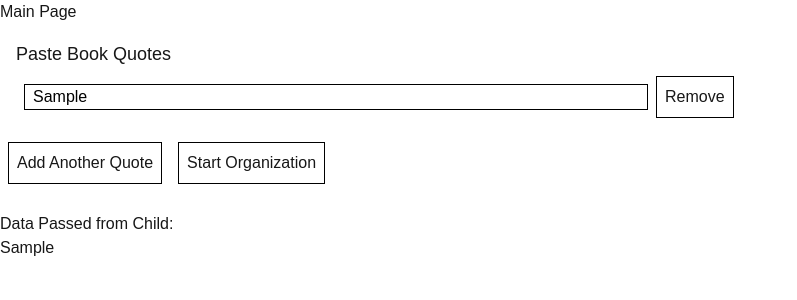
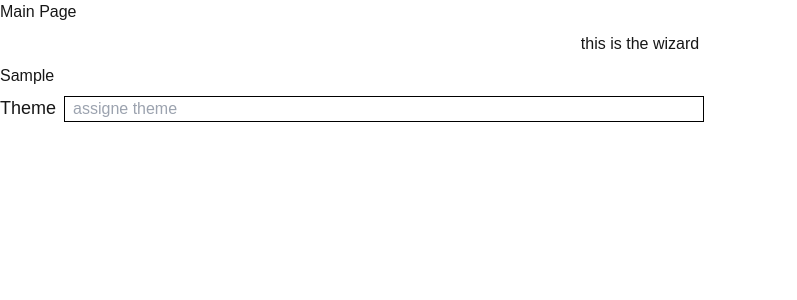
Before and after one commit to idelgado2/bookdigest, a Next.js app: page /notebook in a window 1280 px wide. Both pictures are taken after typing "Sample" into the empty fields and a click on the button "Start Organization". Shown: the top 300 px of the page, without its empty margins (0-797 px from the left). Built offline with nearby package versions, Linux system fonts and the light colour scheme.

Commit message:
keeping state in parent page component

```diff
--- a/app/notebook/page.tsx
+++ b/app/notebook/page.tsx
@@ -1,24 +1,34 @@
 "use client";
 import { useState } from "react";
 import Form from "../ui/noteform";
+import WizardContainer from "../ui/wizard-ui/wizard-container";
 
 export default function Page() {
   const [data, setData] = useState([]);
 
-  const saveQuotes = (childFormData: any) => {
-    setData(childFormData);
+  const saveQuotes = (formData: any) => {
+    setData(formData);
+  };
+
+  const updateQuoteTheme = (id: number, newTheme: string) => {
+    setData((prevData: any) => {
+      return prevData.map((quote: any) => {
+        if (quote.id === id) {
+          return { ...quote, theme: newTheme };
+        } else {
+          return quote;
+        }
+      });
+    });
   };
 
   return (
     <main>
       <h3>Main Page</h3>
-      <Form saveQuotesToParent={saveQuotes} />
-      <h5 className="pt-5">
-        Data Passed from Child:
-        {data.map((item) => (
-          <p key={item.id}>{item.value}</p>
-        ))}
-      </h5>
+      {data.length === 0 && <Form saveQuotesToParent={saveQuotes} />}
+      {data.length !== 0 && (
+        <WizardContainer quotes={data} updateQuoteTheme={updateQuoteTheme} />
+      )}
     </main>
   );
 }
--- a/app/ui/noteform.tsx
+++ b/app/ui/noteform.tsx
@@ -3,7 +3,7 @@ import { Button } from "./button";
 
 export default function Form({ saveQuotesToParent }: any) {
   const [inputs, setInputs] = useState([
-    { id: crypto.randomUUID(), value: "" },
+    { id: crypto.randomUUID(), value: "", theme: "" },
   ]);
 
   const handleInputChange = (e: any, id: string) => {
@@ -17,7 +17,7 @@ export default function Form({ saveQuotesToParent }: any) {
   };
 
   const handleAddInput = () => {
-    const newInput = { id: crypto.randomUUID(), value: "" };
+    const newInput = { id: crypto.randomUUID(), value: "", theme: "" };
     setInputs([...inputs, newInput]);
   };
 
--- /dev/null
+++ b/app/ui/wizard-ui/wizard-container.tsx
@@ -0,0 +1,23 @@
+import { useState } from "react";
+import Wizard from "./wizard";
+import WizardSection from "./wizard-section";
+
+export default function WizardContainer({ quotes, updateQuoteTheme }: any) {
+  const [quoteTheme, setQuoteTheme] = useState("");
+
+  return (
+    <>
+      <p className="text-center p-2">this is the wizard</p>
+      <Wizard>
+        {quotes.map((item: any) => (
+          <WizardSection
+            key={item.id}
+            quote={item}
+            setTheme={setQuoteTheme}
+            updateQuoteTheme={updateQuoteTheme}
+          />
+        ))}
+      </Wizard>
+    </>
+  );
+}
--- /dev/null
+++ b/app/ui/wizard-ui/wizard-section.tsx
@@ -0,0 +1,27 @@
+import { useEffect, useState } from "react";
+
+export default function WizardContainer({ quote, updateQuoteTheme }: any) {
+  return (
+    <>
+      <div>
+        <h1>{quote.value}</h1>
+        <h1>{quote.theme}</h1>
+        <label
+          htmlFor={`theme-${quote.id}`}
+          className="mb-2 text-lg font-medium"
+        >
+          Theme
+        </label>
+        <input
+          id={`theme-${quote.id}`}
+          name="theme"
+          type="text"
+          value={quote.theme}
+          placeholder="assigne theme"
+          onChange={(e) => updateQuoteTheme(quote.id, e.target.value)}
+          className="w-1/2 text-black pl-2 border border-black m-2"
+        />
+      </div>
+    </>
+  );
+}
--- /dev/null
+++ b/app/ui/wizard-ui/wizard.tsx
@@ -0,0 +1,46 @@
+import React from "react";
+
+export default function Wizard({ children }: any) {
+  const [activePageIndex, setActivePageIndex] = React.useState(0);
+  const pages = React.Children.toArray(children);
+  const currentPage = pages[activePageIndex];
+
+  const goNextPage = () => {
+    setActivePageIndex((index) => index + 1);
+  };
+
+  const goPrevPage = () => {
+    setActivePageIndex((index) => index - 1);
+  };
+
+  const ButtonPrev = () =>
+    activePageIndex > 0 ? (
+      <button
+        type="button"
+        onClick={goPrevPage}
+        className="wizard__buttons-left"
+      >
+        back
+      </button>
+    ) : null;
+  const ButtonNext = () =>
+    activePageIndex < pages.length - 1 ? (
+      <button
+        type="button"
+        onClick={goNextPage}
+        className="wizard__buttons-right"
+      >
+        Next
+      </button>
+    ) : null;
+
+  return (
+    <div className="wizard">
+      <div className="wizard__content">{currentPage}</div>
+      <div className="wizard__buttons">
+        <ButtonPrev />
+        <ButtonNext />
+      </div>
+    </div>
+  );
+}
--- a/app/ui/wizard.tsx
+++ /dev/null
@@ -1,8 +0,0 @@
-export default function Wizard({ message }: any) {
-  return (
-    <>
-      <p className="text-center p-2">this is the wizard</p>
-      {message}
-    </>
-  );
-}
```
